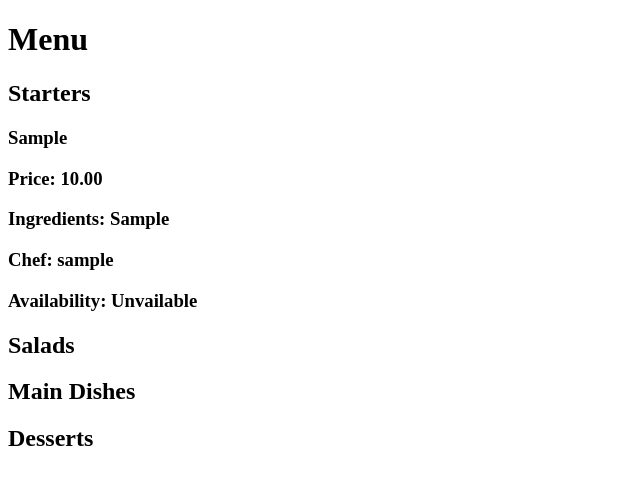
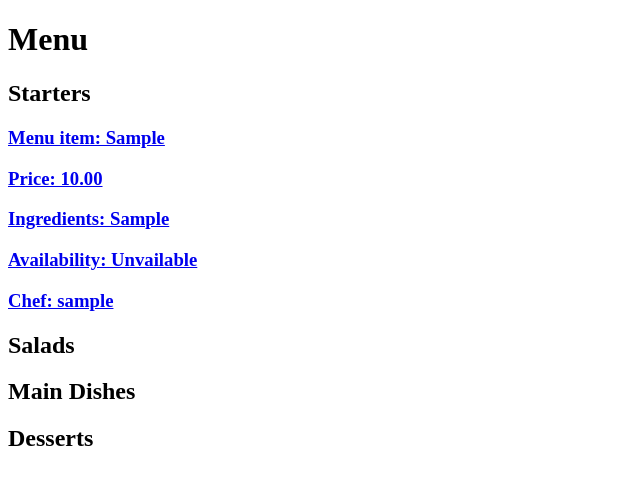
Before and after one commit to Know-Thyself/restaurant, a Django app: page / in a window 1280 px wide. Shown: the top 485 px of the page, without its empty margins (0-640 px from the left). Run offline with Django 4.2, Linux system fonts and the light colour scheme; tables that the repository leaves empty hold one stand-in row (values such as "Sample post").

Commit message:
Slug url dynamic routing

```diff
--- a/restaurant/models.py
+++ b/restaurant/models.py
@@ -26,6 +26,7 @@ class Menu(models.Model):
     status = models.IntegerField(choices=STATUS, default=1)
     date_created = models.DateTimeField(auto_now_add=True)
     date_updated = models.DateTimeField(auto_now=True)
+    url = models.SlugField()
 
     def __str__(self) -> str:
         return self.item
--- a/restaurant/urls.py
+++ b/restaurant/urls.py
@@ -1,4 +1,7 @@
 from django.urls import path
 from .views import MenuList, MenuItemDetail
 
-urlpatterns = [path('', MenuList.as_view(), name='home')]
+urlpatterns = [
+    path('', MenuList.as_view(), name='home'),
+    path('item/<slug:url>/', MenuItemDetail.as_view(), name='menu_item'),
+]
--- a/restaurant/views.py
+++ b/restaurant/views.py
@@ -17,3 +17,5 @@ class MenuList(generic.ListView):
 class MenuItemDetail(generic.DetailView):
     model = Menu
     template_name = 'menu_item.html'
+    slug_field = 'url'
+    slug_url_kwarg = 'url'
--- a/templates/menu.html
+++ b/templates/menu.html
@@ -12,15 +12,19 @@
             <h2>{{category.1}}</h2>
             {% for row in menu_list %}
                 {% if row.category == category.0 %}
-                    <h3>{{row.item}}</h3>
+                    <a href="{% url 'menu_item' row.url %}">
+                        <div>
+                            <h3>Menu item: {{row.item}}</h3>
                             <h3>Price: {{row.price}}</h3>
                             <h3>Ingredients: {{row.ingredients}}</h3>
-                    <h3>Chef: {{row.chef}}</h3>
                             {% if row.status %}
                                 <h3>Availability: Available</h3>
                             {% else %}
                                 <h3>Availability: Unvailable</h3>
                             {% endif %}
+                            <h3>Chef: {{row.chef}}</h3>
+                        </div>
+                    </a>
                 {% endif %}
             {% endfor %}
         {% endfor %}
```
Also changed, not shown: restaurant/migrations/0005_menu_url.py (added). Lines whose indentation alone changed are shown as unchanged.
